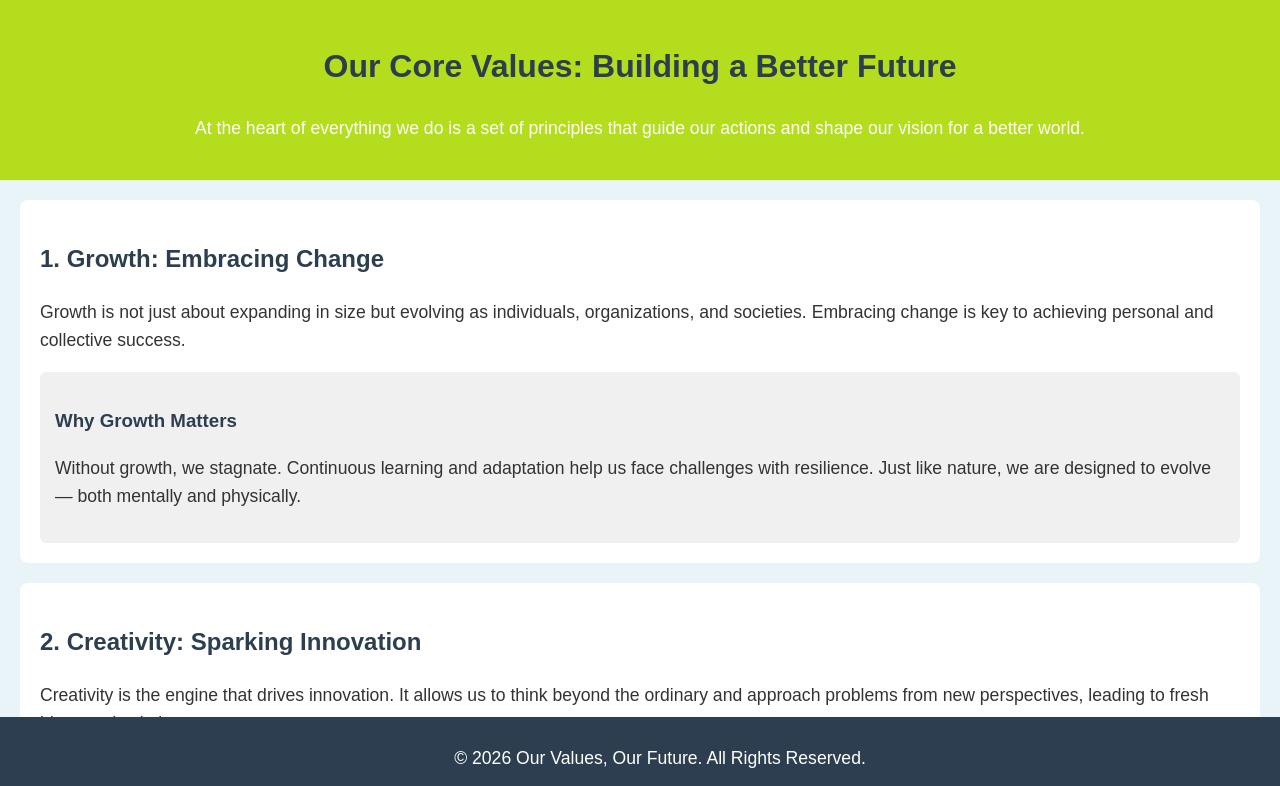
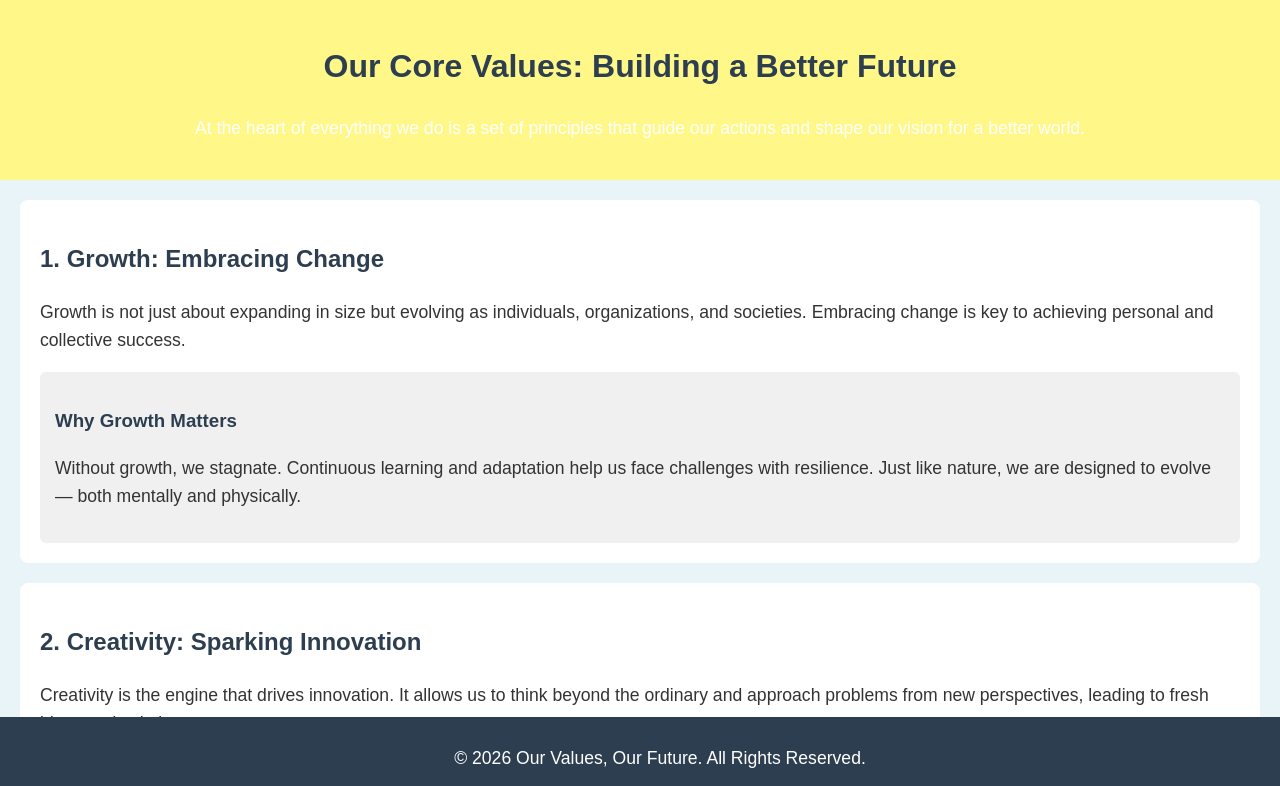
Before and after one commit to sreek205/Project-html, a plain HTML site: page index.html in a window 1280 px wide. Shown: the top 786 px of the page. Drawn offline with Linux system fonts and the light colour scheme.

Commit message:
second commit

```diff
--- a/index.html
+++ b/index.html
@@ -15,7 +15,7 @@
             color: #333;
         }
         header {
-            background-color: #b3dd1d;
+            background-color: #fff888;
             color: #fff;
             padding: 20px;
             text-align: center;
```
